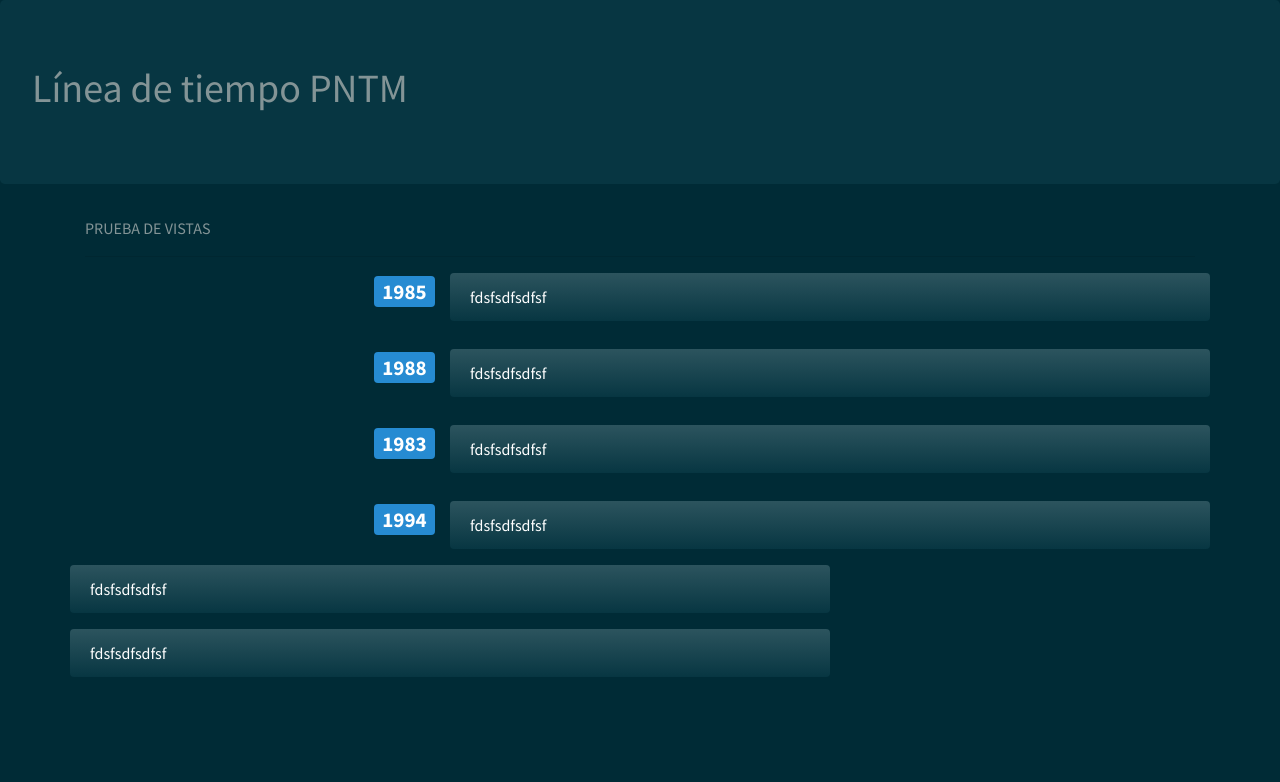
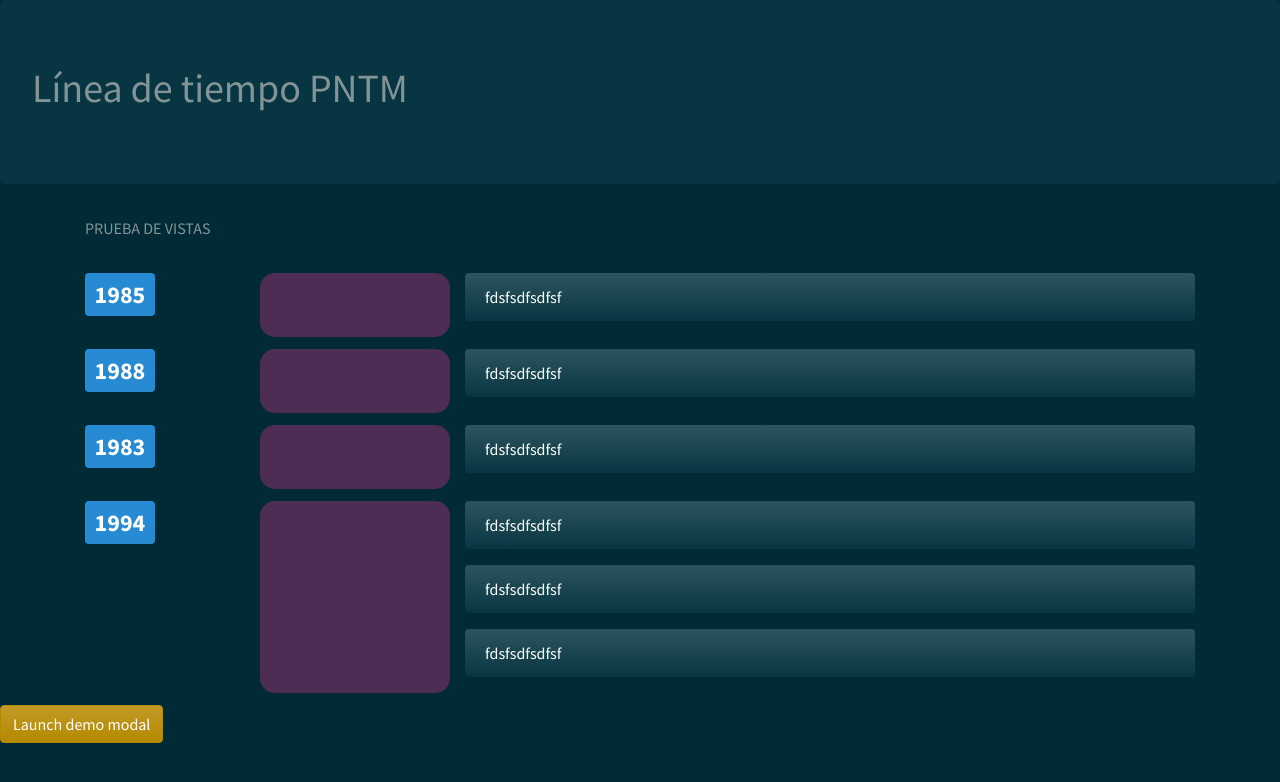
Before and after one commit to producciongespro/linea-tiempo-pntm-2, a React (Create React App) app: page / in a window 1280 px wide. Shown: the top 782 px of the page. Built offline with nearby package versions, Linux system fonts and the light colour scheme.

Commit message:
Avance 2
-Instalación de bostrap react
-creación de modal
Cambios en reglas de estilos para hitos

```diff
--- a/package.json
+++ b/package.json
@@ -6,7 +6,9 @@
     "@testing-library/jest-dom": "^4.2.4",
     "@testing-library/react": "^9.5.0",
     "@testing-library/user-event": "^7.2.1",
+    "bootstrap": "^4.5.2",
     "react": "^16.13.1",
+    "react-bootstrap": "^1.3.0",
     "react-dom": "^16.13.1",
     "react-scripts": "3.4.3"
   },
--- /dev/null
+++ b/src/componentes/CustomModal.js
@@ -0,0 +1,35 @@
+import React, { useState } from 'react';
+import Modal from 'react-bootstrap/Modal';
+import Button from 'react-bootstrap/Button';
+
+function CustomModal() {
+    const [show, setShow] = useState(false);
+
+    const handleClose = () => setShow(false);
+    const handleShow = () => setShow(true);
+
+    return (
+      <>
+        <Button variant="primary" onClick={handleShow}>
+          Launch demo modal
+        </Button>
+
+        <Modal show={show} onHide={handleClose}>
+          <Modal.Header closeButton>
+            <Modal.Title>Modal heading</Modal.Title>
+          </Modal.Header>
+          <Modal.Body>Woohoo, you're reading this text in a modal!</Modal.Body>
+          <Modal.Footer>
+            <Button variant="secondary" onClick={handleClose}>
+              Close
+            </Button>
+            <Button variant="primary" onClick={handleClose}>
+              Save Changes
+            </Button>
+          </Modal.Footer>
+        </Modal>
+      </>
+    );
+  }
+
+  export default CustomModal;
--- a/src/componentes/Hito.js
+++ b/src/componentes/Hito.js
@@ -5,23 +5,23 @@ let item=props.item;
     return (
         <div className="row pb-2 mb-1">
 
-            <div className="col text-right">
-                <h3>
-                    <span className="badge badge-info">
+            <div className="col-2">
+                    <span className="badge badge-info campo-mediano">
                         {item.anno}
-                </span>
-                </h3>
+                    </span>
             </div>
+
+            <div className="col-2 div-division"></div>
+            <div className="col-8">
             {
                 item.hitos.map((hito, i)=>(
-                    <div key={"hito"+i} className="col-8 alert alert-dark">
+                    <div key={"hito"+i} className="alert alert-dark">
                             {hito.descripcion }
                     </div>
                 ))
             }
 
-
-
+            </div>
         </div>
     )
 
--- a/src/componentes/Main.js
+++ b/src/componentes/Main.js
@@ -1,6 +1,11 @@
 import React from 'react';
 import Hito from './Hito';
+import CustomModal from './CustomModal';
 import dataset from '../data.json';
+
+
+
+
 console.log("data",dataset);
 
 
@@ -36,6 +41,7 @@ function Main () {
 
 
         </div>
+        <CustomModal />
         </React.Fragment>
     )
 
--- /dev/null
+++ b/src/css/master.css
@@ -0,0 +1,10 @@
+.div-division {
+    background-color: rgba(255,51,153, 0.3);
+    border-radius: 15px;
+    z-index: -990;
+}
+
+.campo-mediano {
+    font-size: 1.5em;
+    padding: 0.4em;
+}
--- a/src/index.js
+++ b/src/index.js
@@ -1,6 +1,7 @@
 import React from 'react';
 import ReactDOM from 'react-dom';
 import './css/bootstrap.min.css';
+import './css/master.css';
 import App from './App';
 import * as serviceWorker from './serviceWorker';
 
```
Also changed, not shown: 1 other file (tests, documents, lock files or other folders).
